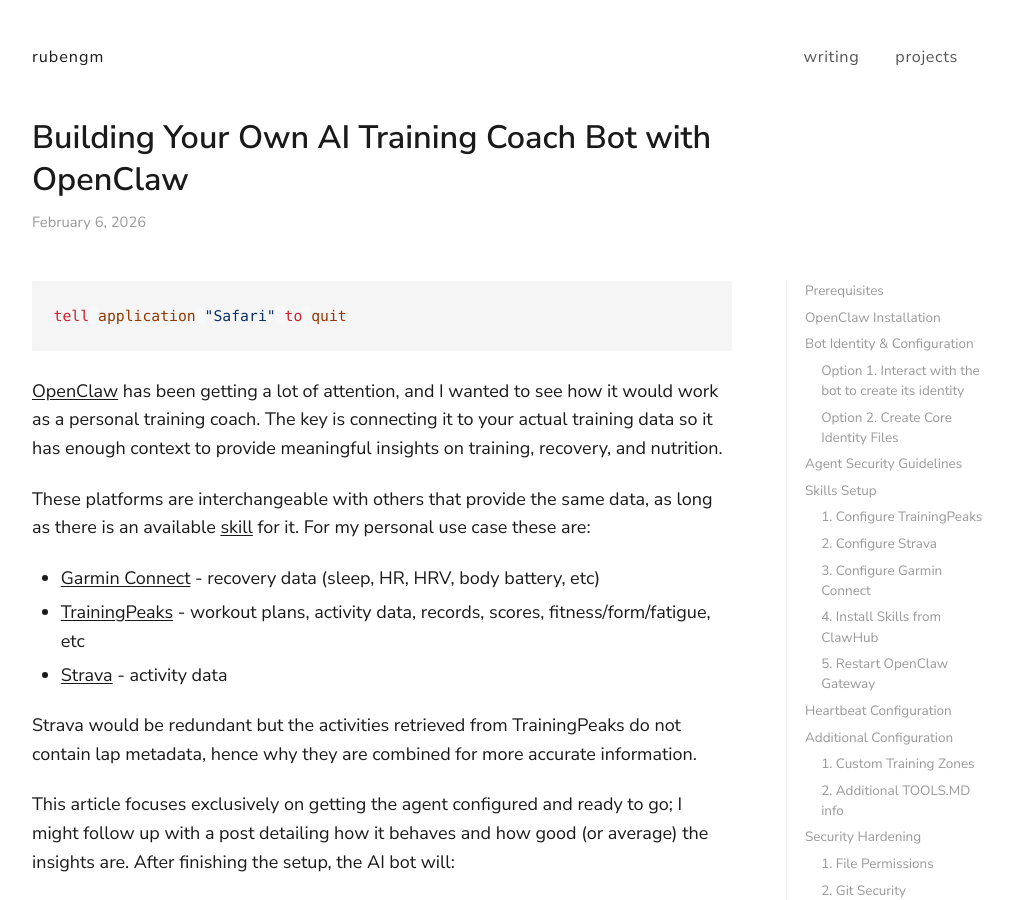
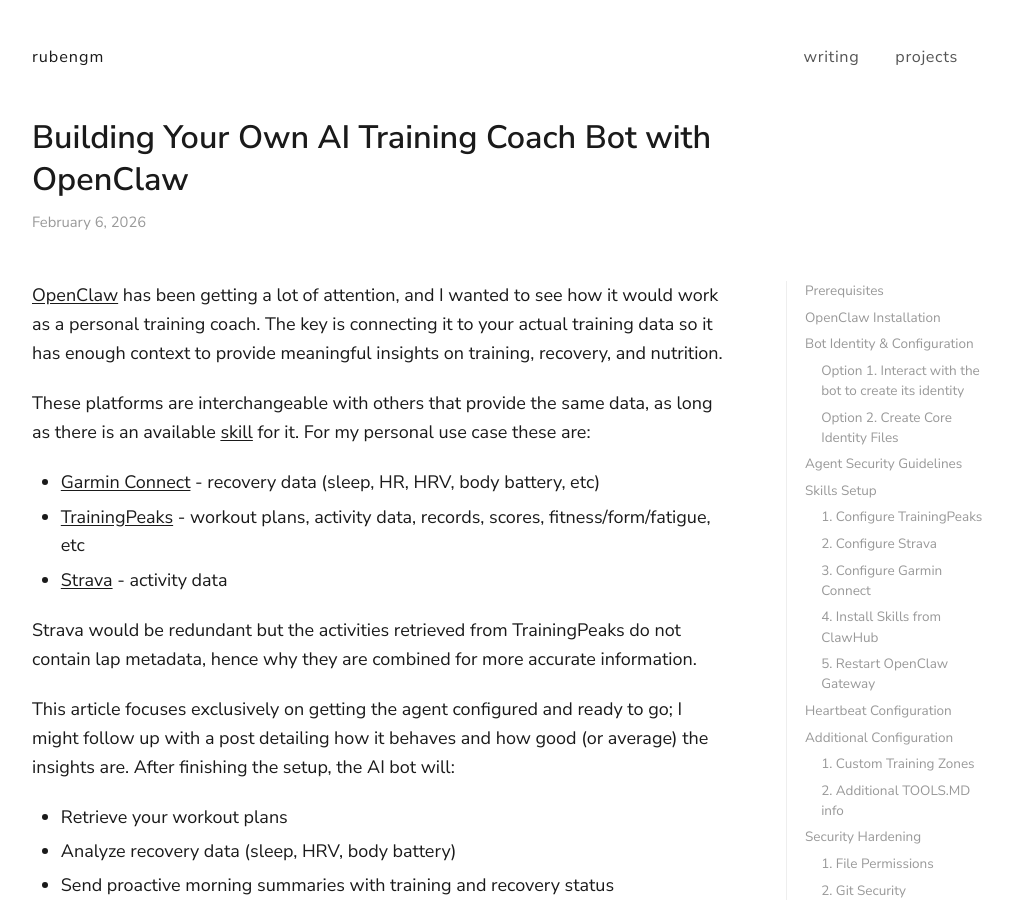
Before and after one commit to rubengarciam/rubengarciam.github.io, a Jekyll site: the page built from _posts/2026-02-05-openclaw-training-coach.md, in a window 1280 px wide and 900 px high. Shown: the whole window, without its empty margins (145-1158 px from the left). Built offline with Jekyll 4.4.1, drawn with Linux system fonts in a browser that asks for light colours.

Commit message:
post update

````diff
--- a/_posts/2026-02-05-openclaw-training-coach.md
+++ b/_posts/2026-02-05-openclaw-training-coach.md
@@ -3,11 +3,6 @@
 title: "Building Your Own AI Training Coach Bot with OpenClaw"
 date: 2026-02-06
 ---
-
-
-``` applescript
-tell application "Safari" to quit
-```
 
 [OpenClaw](https://openclaw.ai/) has been getting a lot of attention, and I wanted to see how it would work as a personal training coach. The key is connecting it to your actual training data so it has enough context to provide meaningful insights on training, recovery, and nutrition.
 
````
